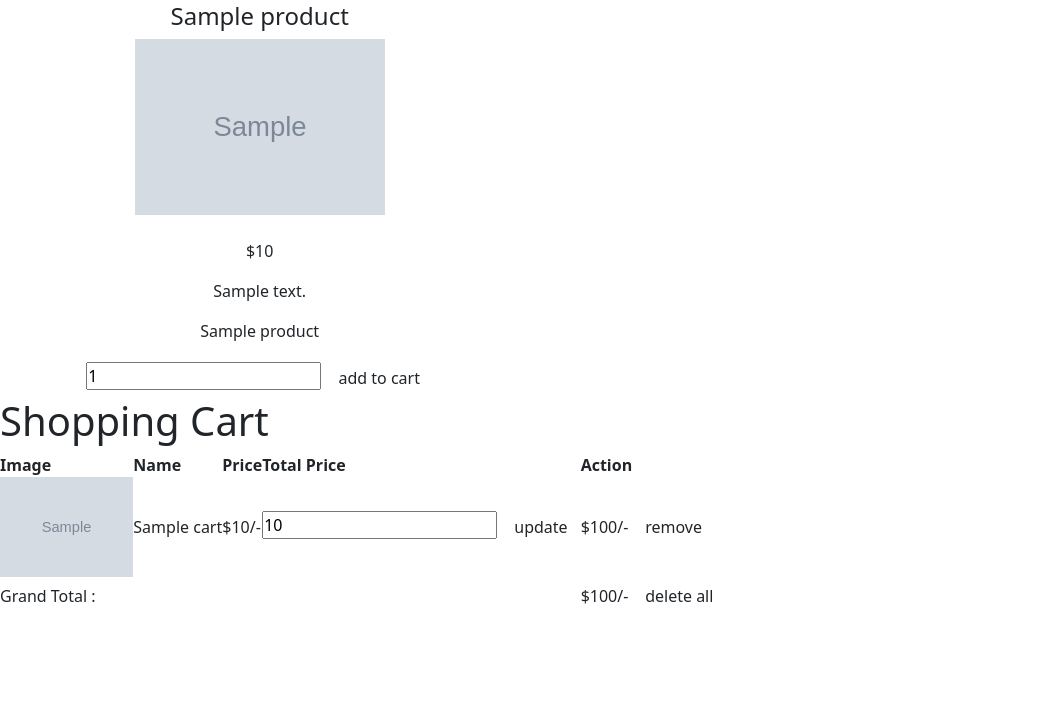
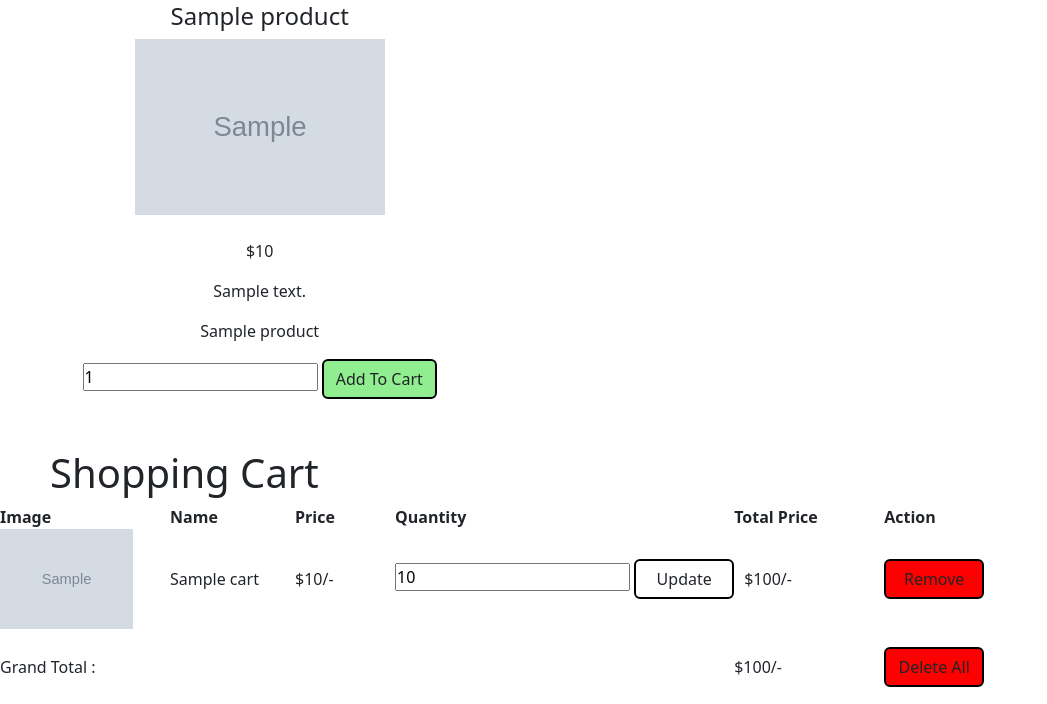
Before and after one commit to fabianstrandqvist/EITF06, a PHP site: page /products.php in a window 1280 px wide. Shown: the part 148-852 px from the top of the page, without its empty margins (0-1047 px from the left). Before the commit the page ends 752 px from the top, so only its background shows below. Run offline with PHP 8.4, Linux system fonts and the light colour scheme; the visitor is signed in with stand-in values (Sample User, id 1); tables that the repository leaves empty or names only in its code hold one stand-in row (values such as "Sample post"); grey boxes marked "Sample" are stand-in pictures.

Commit message:
Brenna - fixed add to cart so it will update current cart, needs to be tested

```diff
--- a/products.php
+++ b/products.php
@@ -27,7 +27,10 @@ ini_set('display_errors', 1);
         $select_cart = mysqli_query($con, "SELECT * FROM `cart` WHERE name = '$product_name' AND user_id = '" . $user_data['user_id'] . "'");
 
         if (mysqli_num_rows($select_cart) > 0) {
-            $message = 'Product already added to cart';
+            // $message = 'Product already added to cart';
+            $temp_quantity = mysqli_fetch_assoc($select_cart)['quantity']; // get current quantity
+            $new_quantity = $product_quantity + $temp_quantity; // add inputted quantity to current quantity
+            mysqli_query($con, "UPDATE `cart`SET quantity = '$new_quantity' WHERE name = '$product_name'");
         } else {
             mysqli_query($con, "INSERT INTO `cart` (user_id, name, price, image, quantity) VALUES
             ('" . $user_data['user_id'] . "', '$product_name', '$product_price', '$product_image', '$product_quantity')");
@@ -39,7 +42,7 @@ ini_set('display_errors', 1);
         $update_quantity = $_POST['cart_quantity'];
         $update_id = $_POST['cart_id'];
         mysqli_query($con, "UPDATE `cart`SET quantity = '$update_quantity' WHERE id = '$update_id'");
-        $message[] = 'cart updated!';
+        $message = 'Cart updated!';
     }
 
     if (isset($_GET['remove'])){ //dangerous! attacker can use a URL to remove cart item from user lol
@@ -69,7 +72,7 @@ ini_set('display_errors', 1);
 <body>
 <a href="logout1.php">Logout</a>
     <br>
-Hello, <?php echo $user_data['user_name']; ?>
+    Hello, <?php echo $user_data['user_name']; ?>
     <!-- Navigation Bar -->
     <nav class="navbar navbar-expand-lg navbar-dark bg-dark">
     <div class="container-fluid">
@@ -100,6 +103,7 @@ Hello, <?php echo $user_data['user_name']; ?>
                 <h2 class="text-center">All Products</h2>
                 <?php
                     while($fetch_product = mysqli_fetch_assoc($featured)):
+                    // TODO: change this to all products not just featured?
                 ?>
                     <form method="post" class="col-md-5" action="">
                         <!-- php to display fetch_product title, image, price -->
@@ -112,7 +116,7 @@ Hello, <?php echo $user_data['user_name']; ?>
                         <input type="hidden" name="product_image" value="<?php echo $fetch_product["image"]; ?>">
                         <input type="hidden" name="product_name" value="<?php echo $fetch_product["title"]; ?>">
                         <input type="hidden" name="product_price" value="<?php echo $fetch_product["price"]; ?>">
-                        <input type="submit" value="add to cart" name="add_to_cart" class="btn">
+                        <input type="submit" value="Add To Cart" style="border: 2px solid black; background:lightgreen" name="add_to_cart" class="btn">
                     </form>
 
                     <!-- Form for adding item to cart - DELETED -->
@@ -122,13 +126,14 @@ Hello, <?php echo $user_data['user_name']; ?>
         </div>
 
         <div class="shopping-cart">
-            <h1 class="header">Shopping Cart</h1>
+            <h1 class="header" style="padding-top:50px; padding-left:50px">Shopping Cart</h1>
 
-            <table>
+            <table style="padding-left:50px">
                 <thead>
                     <th>Image</th>
                     <th>Name</th>
                     <th>Price</th>
+                    <th>Quantity</th>
                     <th>Total Price</th>
                     <th>Action</th>
                 </thead>
@@ -140,19 +145,19 @@ Hello, <?php echo $user_data['user_name']; ?>
                         while($fetch_cart = mysqli_fetch_assoc($cart_query)){
                 ?>
                     <tr>
-                        <td><img src="<?php echo $fetch_cart["image"]; ?>" height="100" alt=""></td>
-                        <td><?php echo $fetch_cart["name"]; ?></td>
-                        <td>$<?php echo number_format($fetch_cart['price']); ?>/-</td>
+                        <td style="width:170px"><img src="<?php echo $fetch_cart["image"]; ?>" height="100" alt=""></td>
+                        <td style="width:125px"><?php echo $fetch_cart["name"]; ?></td>
+                        <td style="width:100px">$<?php echo number_format($fetch_cart['price']); ?>/-</td>
                         <td>
                             <form action="" method="post">
                                 <input type="hidden" name="cart_id" value="<?php echo $fetch_cart['id']; ?>">
                                 <input type="number" min="1" name="cart_quantity" value="<?php echo $fetch_cart['quantity']; ?>">
-                                <input type="submit" name="update_cart" value="update" class="btn">
+                                <input type="submit" name="update_cart" style="border: 2px solid black; width:100px" value="Update" class="btn">
                             </form>
                         </td>
-                        <td>$<?php echo $sub_total = number_format($fetch_cart['price'] * $fetch_cart['quantity']); ?>/-</td>
+                        <td style="width:150px; padding-left:10px">$<?php echo $sub_total = number_format($fetch_cart['price'] * $fetch_cart['quantity']); ?>/-</td>
                         <td>
-                            <a href="products.php?remove=<?php echo $fetch_cart['id']; ?>" class="btn" onclick="return confirm('remove item from cart?');">remove</a>
+                            <a href="products.php?remove=<?php echo $fetch_cart['id']; ?>" class="btn" style="border: 2px solid black; width:100px; background:red" onclick="return confirm('Remove Item From Cart?');">Remove</a>
                         </td>
                     </tr>
 
@@ -161,10 +166,10 @@ Hello, <?php echo $user_data['user_name']; ?>
                         };
                     };
                 ?>
-                <tr>
+                <tr style="height:75px">
                     <td colspan="4">Grand Total :</td>
                     <td>$<?php echo number_format($grand_total);?>/-</td>
-                    <td><a href="products.php?delete_all" onclick="return confirm('delete all from cart?');" class="btn">delete all</a></td>
+                    <td><a href="products.php?delete_all" onclick="return confirm('Delete All From Cart?');" style="border: 2px solid black; width:100px; background:red" class="btn">Delete All</a></td>
                 </tr>
                 </tbody>
             </table>
```
